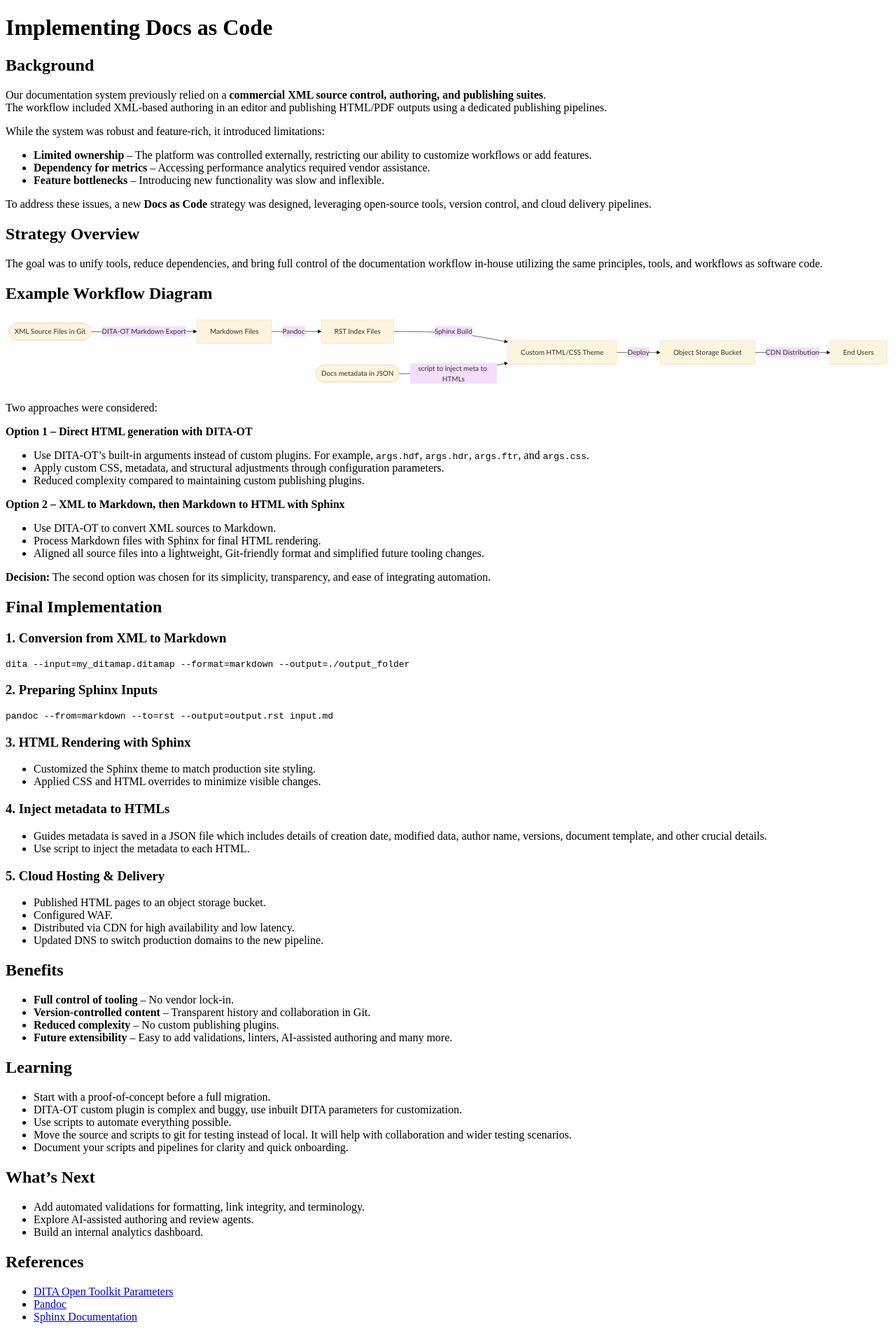
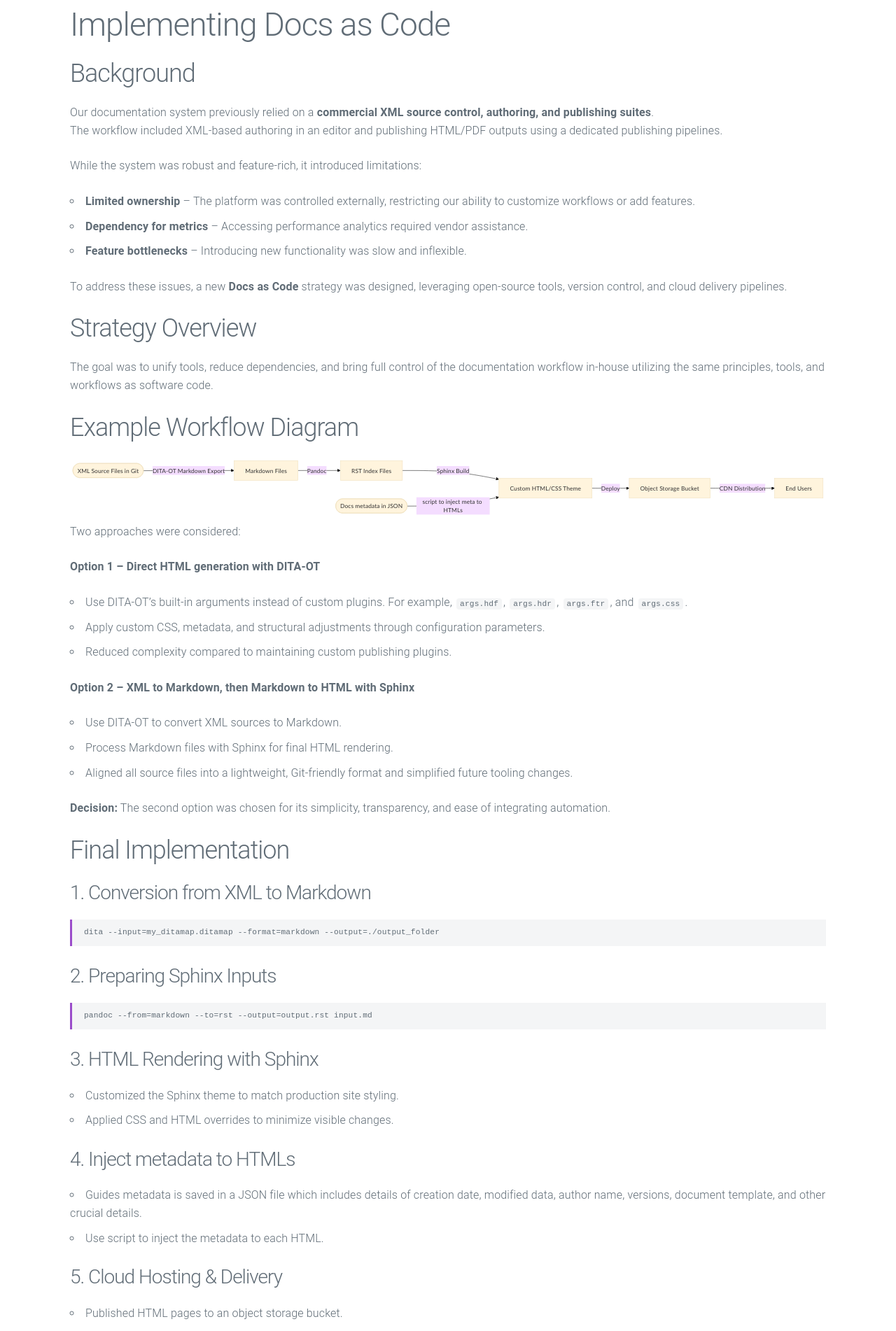
Before and after one commit to veera-linga/blogs, a Jekyll site: the page built from implementing_docs_as_code.md, in a window 1280 px wide. Shown: the top 1902 px of the page at 70% size. Built offline with Jekyll 4.4.1, drawn with Linux system fonts in a browser that asks for light colours; our own code applies the rules of GitHub Pages for plain Markdown files.

Commit message:
Update default.html

```diff
--- a/_layouts/default.html
+++ b/_layouts/default.html
@@ -2,10 +2,16 @@
 <html>
   <head>
     <meta charset="utf-8">
+    <meta name="viewport" content="width=device-width, initial-scale=1">
     <title>{{ page.title }}</title>
-  </head>
+
+    <link rel="stylesheet" href="https://cdnjs.cloudflare.com/ajax/libs/milligram/1.4.1/milligram.css">
+
+    </head>
   <body>
-    {{ content }}
+    <div class="container">
+      {{ content }}
+    </div>
 
     <script type="module">
       import mermaid from 'https://cdn.jsdelivr.net/npm/mermaid@10/dist/mermaid.esm.min.mjs';
```
